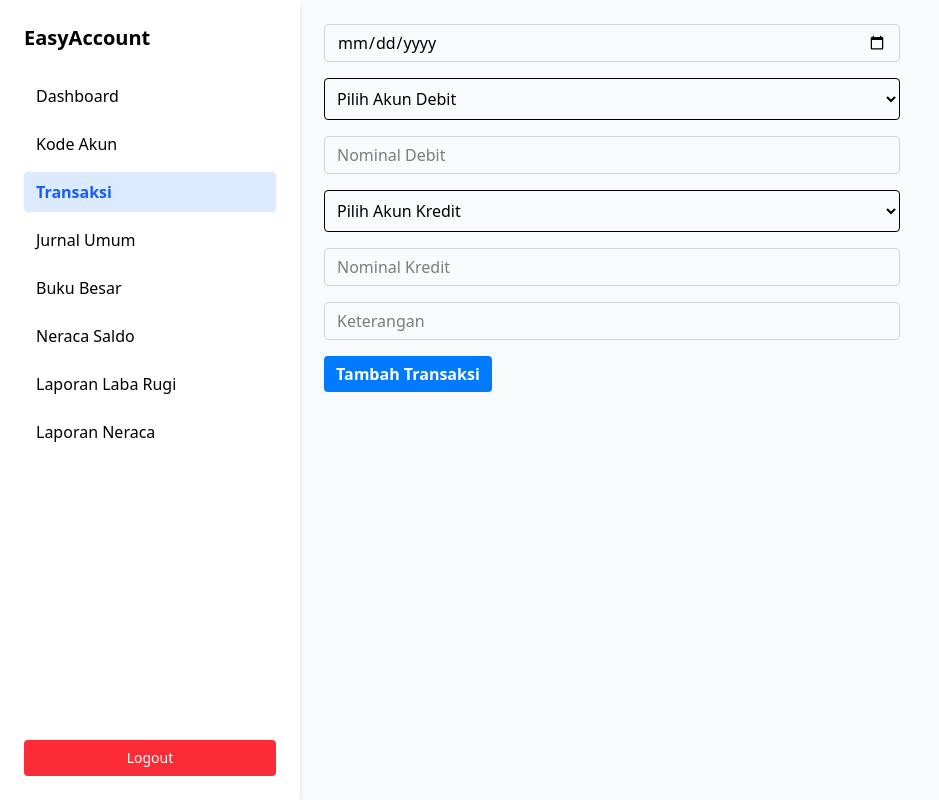
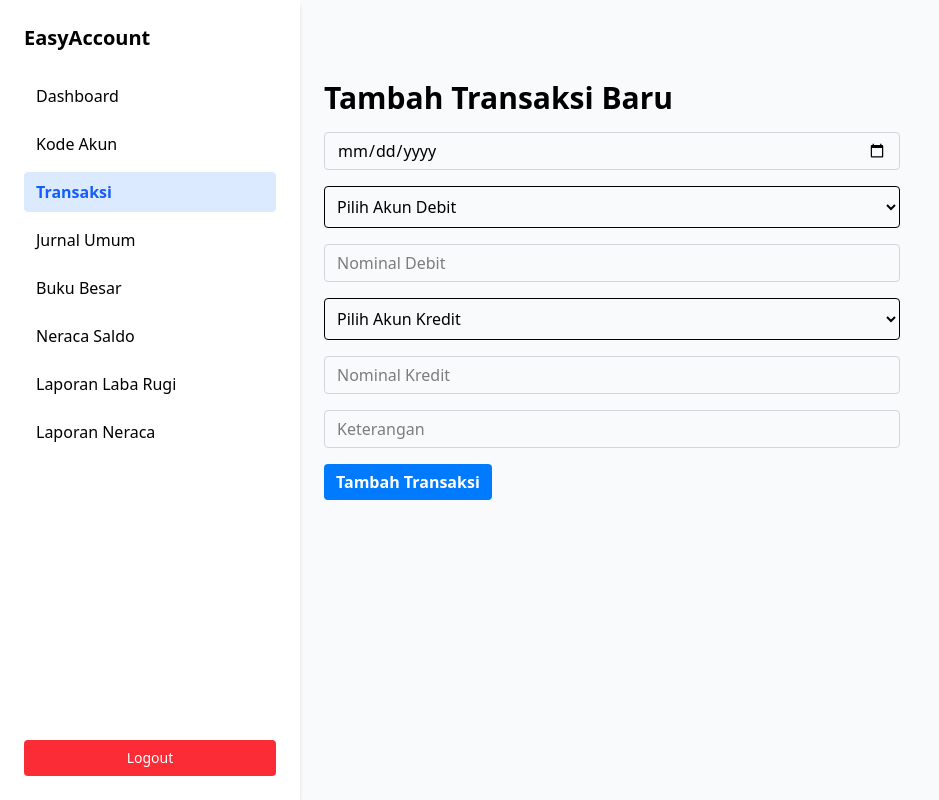
Before and after one commit to Yudann/easy-account, a Next.js app: page /transaksi in a window 1280 px wide. Shown: the whole page, without its empty margins (0-939 px from the left). Built offline with nearby package versions, Linux system fonts and the light colour scheme.

Commit message:
style: improve some responsive

```diff
--- a/src/app/(site)/jurnal-umum/page.tsx
+++ b/src/app/(site)/jurnal-umum/page.tsx
@@ -55,7 +55,7 @@ export default function JurnalUmumPage() {
 
   return (
     <div>
-      <h1 className="text-xl font-bold mb-4">Jurnal Umum</h1>
+      <h1 className="text-xl md:text-3xl font-bold mb-4">Jurnal Umum</h1>
       <DataTable columnDefs={columnDefs} rowData={rowData} quickFilter />
     </div>
   );
--- a/src/app/(site)/kode-akun/page.tsx
+++ b/src/app/(site)/kode-akun/page.tsx
@@ -29,7 +29,7 @@ export default function KodeAkunPage() {
 
   return (
     <div>
-      <h1 className="text-xl font-bold mb-4">Kode Akun</h1>
+      <h1 className="text-xl md:text-3xl font-bold mb-4">Kode Akun</h1>
       <DataTable columnDefs={columnDefs} rowData={rowData} quickFilter />
     </div>
   );
--- a/src/app/(site)/layout.tsx
+++ b/src/app/(site)/layout.tsx
@@ -11,7 +11,7 @@ export default function DashboardLayout({
   return (
     <div className="flex min-h-screen">
       <SidebarWrapper />
-      <main className="flex-1 p-6 bg-gray-50">
+      <main className="flex-1 p-6 md:py-16 lg:py-20 bg-gray-50">
         <Providers>{children}</Providers>
       </main>
     </div>
--- a/src/app/(site)/transaksi/page.tsx
+++ b/src/app/(site)/transaksi/page.tsx
@@ -71,6 +71,9 @@ export default function TransaksiPage() {
 
   return (
     <div className="max-w-xl space-y-4">
+      <h1 className="text-xl md:text-3xl font-bold mb-4">
+        Tambah Transaksi Baru
+      </h1>
       {message && (
         <MessageBox
           type={message.type}
```
